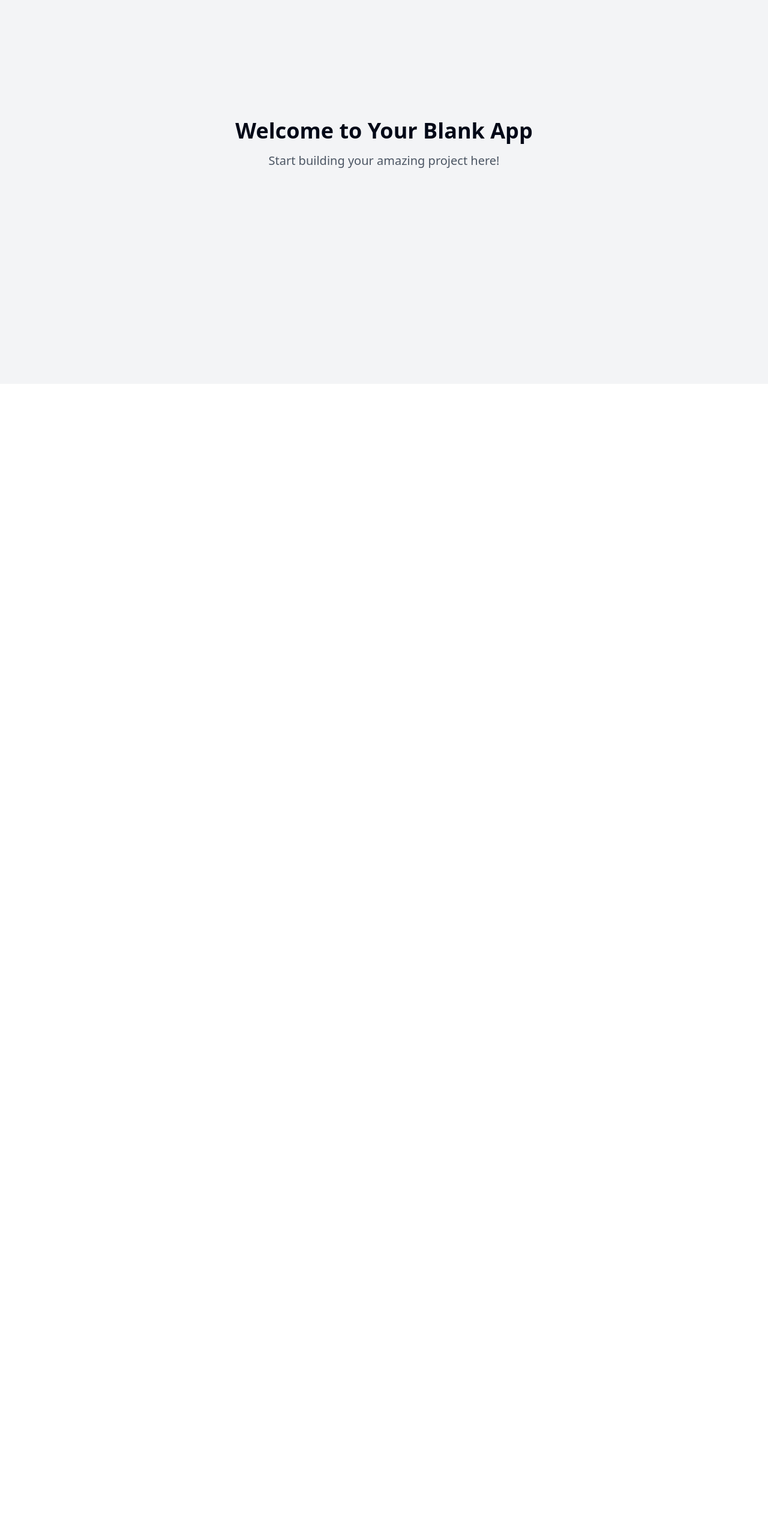
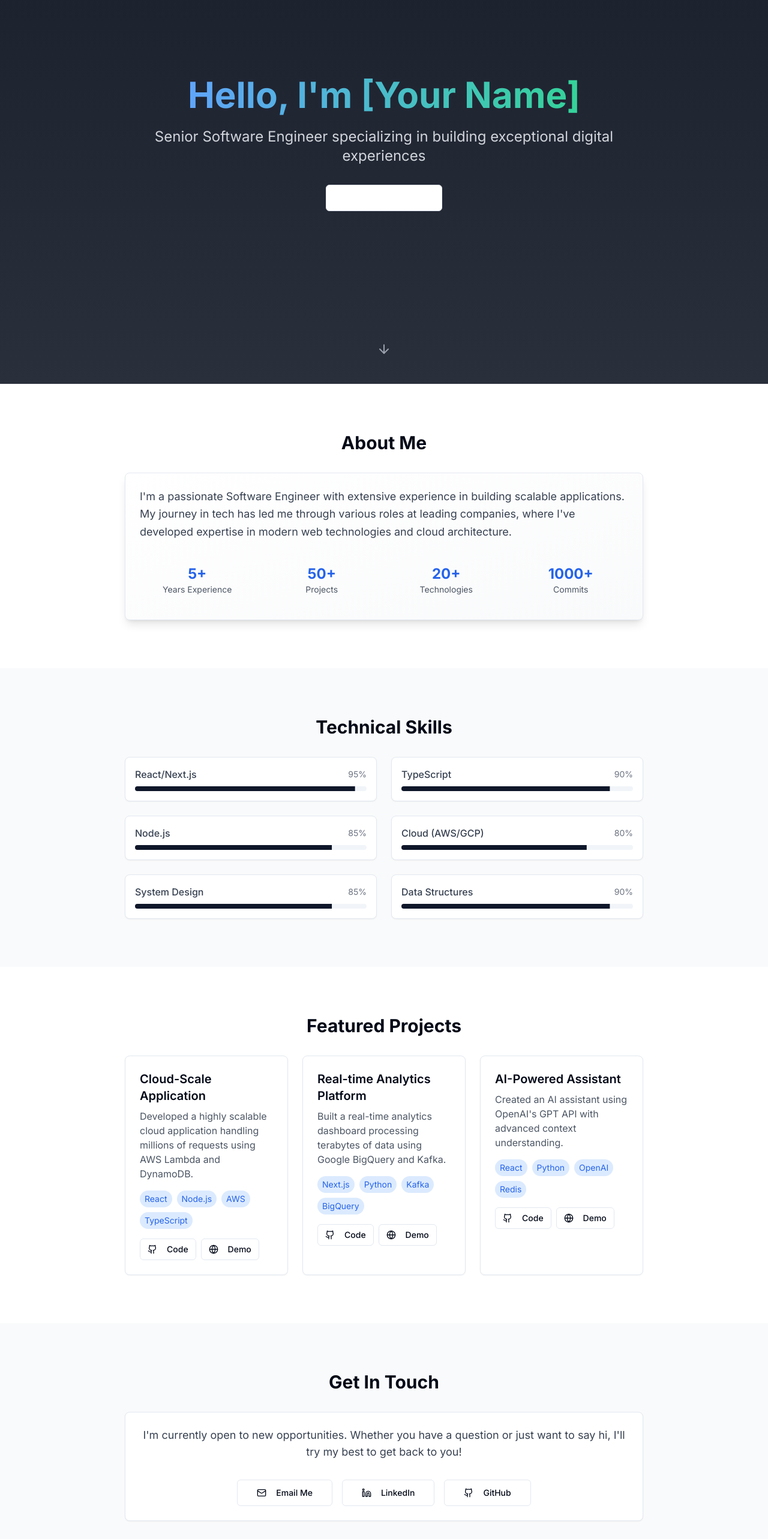
Before and after one commit to kishorekoduru/My-Portifolio, a React (Vite) app: page / in a window 1280 px wide. Shown: the part 160-2726 px from the top of the page at 60% size. Before the commit the page ends 800 px from the top, so only its background shows below. Built offline with nearby package versions, Linux system fonts and the light colour scheme.

Commit message:
feat: Create portfolio application

```diff
--- a/index.html
+++ b/index.html
@@ -1,26 +1,20 @@
+
 <!DOCTYPE html>
 <html lang="en">
   <head>
     <meta charset="UTF-8" />
     <meta name="viewport" content="width=device-width, initial-scale=1.0" />
-    <title>orbit-career-canvas</title>
-    <meta name="description" content="Lovable Generated Project" />
-    <meta name="author" content="Lovable" />
-
-    <meta property="og:title" content="orbit-career-canvas" />
-    <meta property="og:description" content="Lovable Generated Project" />
+    <title>Professional Portfolio</title>
+    <meta name="description" content="Senior Software Engineer Portfolio" />
+    <link rel="preconnect" href="https://fonts.googleapis.com">
+    <link rel="preconnect" href="https://fonts.gstatic.com" crossorigin>
+    <link href="https://fonts.googleapis.com/css2?family=Inter:wght@400;500;600;700&display=swap" rel="stylesheet">
+    <meta property="og:title" content="Professional Portfolio" />
+    <meta property="og:description" content="Senior Software Engineer Portfolio" />
     <meta property="og:type" content="website" />
-    <meta property="og:image" content="https://lovable.dev/opengraph-image-p98pqg.png" />
-
-    <meta name="twitter:card" content="summary_large_image" />
-    <meta name="twitter:site" content="@lovable_dev" />
-    <meta name="twitter:image" content="https://lovable.dev/opengraph-image-p98pqg.png" />
   </head>
-
   <body>
     <div id="root"></div>
-    <!-- IMPORTANT: DO NOT REMOVE THIS SCRIPT TAG OR THIS VERY COMMENT! -->
-    <script src="https://cdn.gpteng.co/gptengineer.js" type="module"></script>
     <script type="module" src="/src/main.tsx"></script>
   </body>
 </html>
--- /dev/null
+++ b/src/components/About.tsx
@@ -0,0 +1,39 @@
+
+import { Card } from "@/components/ui/card";
+
+const About = () => {
+  return (
+    <section id="about" className="py-20 bg-white">
+      <div className="max-w-4xl mx-auto px-4">
+        <h2 className="text-3xl font-bold mb-8 text-center">About Me</h2>
+        <Card className="p-6 bg-gradient-to-br from-white to-gray-50 shadow-lg">
+          <p className="text-lg text-gray-700 leading-relaxed">
+            I'm a passionate Software Engineer with extensive experience in building scalable applications.
+            My journey in tech has led me through various roles at leading companies, where I've developed
+            expertise in modern web technologies and cloud architecture.
+          </p>
+          <div className="mt-6 grid grid-cols-2 md:grid-cols-4 gap-4">
+            <div className="text-center p-4">
+              <div className="text-2xl font-bold text-blue-600">5+</div>
+              <div className="text-sm text-gray-600">Years Experience</div>
+            </div>
+            <div className="text-center p-4">
+              <div className="text-2xl font-bold text-blue-600">50+</div>
+              <div className="text-sm text-gray-600">Projects</div>
+            </div>
+            <div className="text-center p-4">
+              <div className="text-2xl font-bold text-blue-600">20+</div>
+              <div className="text-sm text-gray-600">Technologies</div>
+            </div>
+            <div className="text-center p-4">
+              <div className="text-2xl font-bold text-blue-600">1000+</div>
+              <div className="text-sm text-gray-600">Commits</div>
+            </div>
+          </div>
+        </Card>
+      </div>
+    </section>
+  );
+};
+
+export default About;
--- /dev/null
+++ b/src/components/Contact.tsx
@@ -0,0 +1,42 @@
+
+import { Card } from "@/components/ui/card";
+import { Button } from "@/components/ui/button";
+import { Github, Linkedin, Mail } from 'lucide-react';
+
+const Contact = () => {
+  return (
+    <section className="py-20 bg-gray-50">
+      <div className="max-w-4xl mx-auto px-4 text-center">
+        <h2 className="text-3xl font-bold mb-8">Get In Touch</h2>
+        <Card className="p-6 bg-white">
+          <p className="text-lg text-gray-700 mb-8">
+            I'm currently open to new opportunities. Whether you have a question or just want to say hi,
+            I'll try my best to get back to you!
+          </p>
+          <div className="flex justify-center gap-4">
+            <Button variant="outline" size="lg" className="hover:bg-blue-500 hover:text-white" asChild>
+              <a href="mailto:your.email@example.com">
+                <Mail className="h-5 w-5 mr-2" />
+                Email Me
+              </a>
+            </Button>
+            <Button variant="outline" size="lg" className="hover:bg-[#0077B5] hover:text-white" asChild>
+              <a href="#" target="_blank" rel="noopener noreferrer">
+                <Linkedin className="h-5 w-5 mr-2" />
+                LinkedIn
+              </a>
+            </Button>
+            <Button variant="outline" size="lg" className="hover:bg-[#333] hover:text-white" asChild>
+              <a href="#" target="_blank" rel="noopener noreferrer">
+                <Github className="h-5 w-5 mr-2" />
+                GitHub
+              </a>
+            </Button>
+          </div>
+        </Card>
+      </div>
+    </section>
+  );
+};
+
+export default Contact;
--- /dev/null
+++ b/src/components/Hero.tsx
@@ -0,0 +1,41 @@
+
+import { useState, useEffect } from 'react';
+import { Button } from "@/components/ui/button";
+import { ArrowDown } from 'lucide-react';
+
+const Hero = () => {
+  const [visible, setVisible] = useState(false);
+
+  useEffect(() => {
+    setVisible(true);
+  }, []);
+
+  return (
+    <section className="min-h-screen flex items-center justify-center relative bg-gradient-to-b from-[#1A1F2C] to-[#2A2F3C] text-white">
+      <div className={`max-w-4xl mx-auto px-4 text-center transform transition-all duration-1000 ${visible ? 'translate-y-0 opacity-100' : 'translate-y-10 opacity-0'}`}>
+        <h1 className="text-4xl md:text-6xl font-bold mb-6">
+          <span className="bg-clip-text text-transparent bg-gradient-to-r from-blue-400 to-emerald-400">
+            Hello, I'm [Your Name]
+          </span>
+        </h1>
+        <p className="text-xl md:text-2xl mb-8 text-gray-300">
+          Senior Software Engineer specializing in building exceptional digital experiences
+        </p>
+        <Button
+          variant="outline"
+          size="lg"
+          className="group hover:bg-blue-500 hover:text-white transition-all"
+          onClick={() => document.getElementById('about')?.scrollIntoView({ behavior: 'smooth' })}
+        >
+          View My Work
+          <ArrowDown className="ml-2 h-4 w-4 group-hover:translate-y-1 transition-transform" />
+        </Button>
+      </div>
+      <div className="absolute bottom-10 w-full text-center animate-bounce">
+        <ArrowDown className="mx-auto h-6 w-6 text-gray-400" />
+      </div>
+    </section>
+  );
+};
+
+export default Hero;
--- /dev/null
+++ b/src/components/Projects.tsx
@@ -0,0 +1,74 @@
+
+import { Card } from "@/components/ui/card";
+import { Button } from "@/components/ui/button";
+import { Github, Globe } from 'lucide-react';
+
+const projects = [
+  {
+    title: "Cloud-Scale Application",
+    description: "Developed a highly scalable cloud application handling millions of requests using AWS Lambda and DynamoDB.",
+    tech: ["React", "Node.js", "AWS", "TypeScript"],
+    github: "#",
+    demo: "#"
+  },
+  {
+    title: "Real-time Analytics Platform",
+    description: "Built a real-time analytics dashboard processing terabytes of data using Google BigQuery and Kafka.",
+    tech: ["Next.js", "Python", "Kafka", "BigQuery"],
+    github: "#",
+    demo: "#"
+  },
+  {
+    title: "AI-Powered Assistant",
+    description: "Created an AI assistant using OpenAI's GPT API with advanced context understanding.",
+    tech: ["React", "Python", "OpenAI", "Redis"],
+    github: "#",
+    demo: "#"
+  }
+];
+
+const Projects = () => {
+  return (
+    <section className="py-20 bg-white">
+      <div className="max-w-4xl mx-auto px-4">
+        <h2 className="text-3xl font-bold mb-8 text-center">Featured Projects</h2>
+        <div className="grid grid-cols-1 md:grid-cols-2 lg:grid-cols-3 gap-6">
+          {projects.map((project) => (
+            <Card key={project.title} className="overflow-hidden hover:shadow-lg transition-shadow">
+              <div className="p-6">
+                <h3 className="text-xl font-semibold mb-2">{project.title}</h3>
+                <p className="text-gray-600 mb-4">{project.description}</p>
+                <div className="flex flex-wrap gap-2 mb-4">
+                  {project.tech.map((tech) => (
+                    <span
+                      key={tech}
+                      className="px-2 py-1 bg-blue-100 text-blue-600 rounded-full text-sm"
+                    >
+                      {tech}
+                    </span>
+                  ))}
+                </div>
+                <div className="flex gap-2">
+                  <Button variant="outline" size="sm" asChild>
+                    <a href={project.github} target="_blank" rel="noopener noreferrer">
+                      <Github className="h-4 w-4 mr-2" />
+                      Code
+                    </a>
+                  </Button>
+                  <Button variant="outline" size="sm" asChild>
+                    <a href={project.demo} target="_blank" rel="noopener noreferrer">
+                      <Globe className="h-4 w-4 mr-2" />
+                      Demo
+                    </a>
+                  </Button>
+                </div>
+              </div>
+            </Card>
+          ))}
+        </div>
+      </div>
+    </section>
+  );
+};
+
+export default Projects;
--- /dev/null
+++ b/src/components/Skills.tsx
@@ -0,0 +1,35 @@
+
+import { Card } from "@/components/ui/card";
+import { Progress } from "@/components/ui/progress";
+
+const skills = [
+  { name: "React/Next.js", level: 95 },
+  { name: "TypeScript", level: 90 },
+  { name: "Node.js", level: 85 },
+  { name: "Cloud (AWS/GCP)", level: 80 },
+  { name: "System Design", level: 85 },
+  { name: "Data Structures", level: 90 }
+];
+
+const Skills = () => {
+  return (
+    <section className="py-20 bg-gray-50">
+      <div className="max-w-4xl mx-auto px-4">
+        <h2 className="text-3xl font-bold mb-8 text-center">Technical Skills</h2>
+        <div className="grid grid-cols-1 md:grid-cols-2 gap-6">
+          {skills.map((skill) => (
+            <Card key={skill.name} className="p-4 hover:shadow-lg transition-shadow">
+              <div className="mb-2 flex justify-between items-center">
+                <span className="font-medium text-gray-700">{skill.name}</span>
+                <span className="text-sm text-gray-500">{skill.level}%</span>
+              </div>
+              <Progress value={skill.level} className="h-2" />
+            </Card>
+          ))}
+        </div>
+      </div>
+    </section>
+  );
+};
+
+export default Skills;
--- a/src/pages/Index.tsx
+++ b/src/pages/Index.tsx
@@ -1,12 +1,18 @@
-// Update this page (the content is just a fallback if you fail to update the page)
+
+import Hero from '@/components/Hero';
+import About from '@/components/About';
+import Skills from '@/components/Skills';
+import Projects from '@/components/Projects';
+import Contact from '@/components/Contact';
 
 const Index = () => {
   return (
-    <div className="min-h-screen flex items-center justify-center bg-gray-100">
-      <div className="text-center">
-        <h1 className="text-4xl font-bold mb-4">Welcome to Your Blank App</h1>
-        <p className="text-xl text-gray-600">Start building your amazing project here!</p>
-      </div>
+    <div className="font-inter">
+      <Hero />
+      <About />
+      <Skills />
+      <Projects />
+      <Contact />
     </div>
   );
 };
--- a/tailwind.config.ts
+++ b/tailwind.config.ts
@@ -1,3 +1,4 @@
+
 import type { Config } from "tailwindcss";
 
 export default {
@@ -12,85 +13,70 @@ export default {
   theme: {
     container: {
       center: true,
-			padding: '2rem',
+      padding: "2rem",
       screens: {
-				'2xl': '1400px'
-			}
+        "2xl": "1400px",
+      },
     },
     extend: {
+      fontFamily: {
+        inter: ['Inter', 'sans-serif'],
+      },
       colors: {
-				border: 'hsl(var(--border))',
-				input: 'hsl(var(--input))',
-				ring: 'hsl(var(--ring))',
-				background: 'hsl(var(--background))',
-				foreground: 'hsl(var(--foreground))',
+        border: "hsl(var(--border))",
+        input: "hsl(var(--input))",
+        ring: "hsl(var(--ring))",
+        background: "hsl(var(--background))",
+        foreground: "hsl(var(--foreground))",
         primary: {
-					DEFAULT: 'hsl(var(--primary))',
-					foreground: 'hsl(var(--primary-foreground))'
+          DEFAULT: "hsl(var(--primary))",
+          foreground: "hsl(var(--primary-foreground))",
         },
         secondary: {
-					DEFAULT: 'hsl(var(--secondary))',
-					foreground: 'hsl(var(--secondary-foreground))'
+          DEFAULT: "hsl(var(--secondary))",
+          foreground: "hsl(var(--secondary-foreground))",
         },
         destructive: {
-					DEFAULT: 'hsl(var(--destructive))',
-					foreground: 'hsl(var(--destructive-foreground))'
+          DEFAULT: "hsl(var(--destructive))",
+          foreground: "hsl(var(--destructive-foreground))",
         },
         muted: {
-					DEFAULT: 'hsl(var(--muted))',
-					foreground: 'hsl(var(--muted-foreground))'
+          DEFAULT: "hsl(var(--muted))",
+          foreground: "hsl(var(--muted-foreground))",
         },
         accent: {
-					DEFAULT: 'hsl(var(--accent))',
-					foreground: 'hsl(var(--accent-foreground))'
+          DEFAULT: "hsl(var(--accent))",
+          foreground: "hsl(var(--accent-foreground))",
         },
         popover: {
-					DEFAULT: 'hsl(var(--popover))',
-					foreground: 'hsl(var(--popover-foreground))'
+          DEFAULT: "hsl(var(--popover))",
+          foreground: "hsl(var(--popover-foreground))",
         },
         card: {
-					DEFAULT: 'hsl(var(--card))',
-					foreground: 'hsl(var(--card-foreground))'
+          DEFAULT: "hsl(var(--card))",
+          foreground: "hsl(var(--card-foreground))",
         },
-				sidebar: {
-					DEFAULT: 'hsl(var(--sidebar-background))',
-					foreground: 'hsl(var(--sidebar-foreground))',
-					primary: 'hsl(var(--sidebar-primary))',
-					'primary-foreground': 'hsl(var(--sidebar-primary-foreground))',
-					accent: 'hsl(var(--sidebar-accent))',
-					'accent-foreground': 'hsl(var(--sidebar-accent-foreground))',
-					border: 'hsl(var(--sidebar-border))',
-					ring: 'hsl(var(--sidebar-ring))'
-				}
       },
       borderRadius: {
-				lg: 'var(--radius)',
-				md: 'calc(var(--radius) - 2px)',
-				sm: 'calc(var(--radius) - 4px)'
+        lg: "var(--radius)",
+        md: "calc(var(--radius) - 2px)",
+        sm: "calc(var(--radius) - 4px)",
       },
       keyframes: {
-				'accordion-down': {
-					from: {
-						height: '0'
+        "accordion-down": {
+          from: { height: "0" },
+          to: { height: "var(--radix-accordion-content-height)" },
         },
-					to: {
-						height: 'var(--radix-accordion-content-height)'
-					}
+        "accordion-up": {
+          from: { height: "var(--radix-accordion-content-height)" },
+          to: { height: "0" },
         },
-				'accordion-up': {
-					from: {
-						height: 'var(--radix-accordion-content-height)'
-					},
-					to: {
-						height: '0'
-					}
-				}
       },
       animation: {
-				'accordion-down': 'accordion-down 0.2s ease-out',
-				'accordion-up': 'accordion-up 0.2s ease-out'
-			}
-		}
+        "accordion-down": "accordion-down 0.2s ease-out",
+        "accordion-up": "accordion-up 0.2s ease-out",
+      },
+    },
   },
   plugins: [require("tailwindcss-animate")],
 } satisfies Config;
```
Lines whose indentation alone changed are shown as unchanged.
